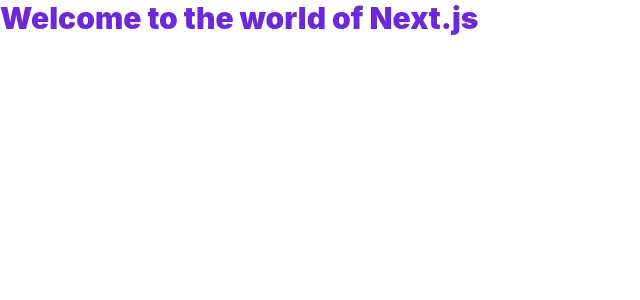
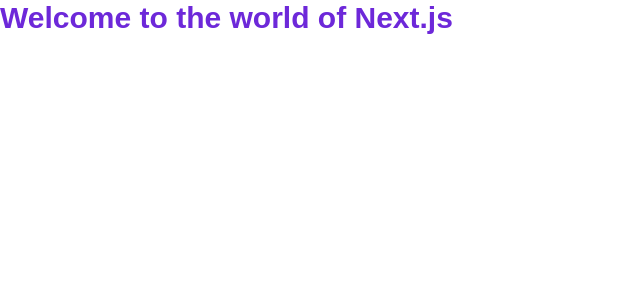
Before and after one commit to Chanawin-kmpn/devflow-with-nextJs-15, a Next.js app: page / in a window 1280 px wide. Shown: the top 300 px of the page, without its empty margins (0-640 px from the left). Built offline with nearby package versions, Linux system fonts and the light colour scheme; a web font is replaced by a local one.

Commit message:
Fonts, Assets and Metadata

```diff
--- a/app/layout.tsx
+++ b/app/layout.tsx
@@ -3,20 +3,24 @@
 import React from 'react';
 import './globals.css';
 
-const geistSans = localFont({
-	src: './fonts/GeistVF.woff',
-	variable: '--font-geist-sans',
-	weight: '100 900',
+const inter = localFont({
+	src: './fonts/InterVF.ttf',
+	variable: '--font-inter',
+	weight: '100 200 300 400 500 600 700 800 900',
 });
-const geistMono = localFont({
-	src: './fonts/GeistMonoVF.woff',
-	variable: '--font-geist-mono',
-	weight: '100 900',
+const spaceGrotesk = localFont({
+	src: './fonts/SpaceGroteskVF.ttf',
+	variable: '--font-space-grotesk',
+	weight: '300 400 500 700',
 });
 
 export const metadata: Metadata = {
-	title: 'DevFlow',
-	description: 'A better version of a stack overflow',
+	title: 'Dev Overflow',
+	description:
+		'A community-driven platform for asking and answering programming questions. Get help, share knowledge, and collaborate with developers from around the world. Explore topics in web development, mobile app development, algorithms, data structures, and more.',
+	icons: {
+		icon: '/images/site-logo.svg',
+	},
 };
 
 export default function RootLayout({
@@ -27,7 +31,7 @@
 	return (
 		<html lang="en">
 			<body
-				className={`${geistSans.variable} ${geistMono.variable} antialiased`}
+				className={`${inter.className} ${spaceGrotesk.variable} antialiased`}
 			>
 				{children}
 			</body>
```
